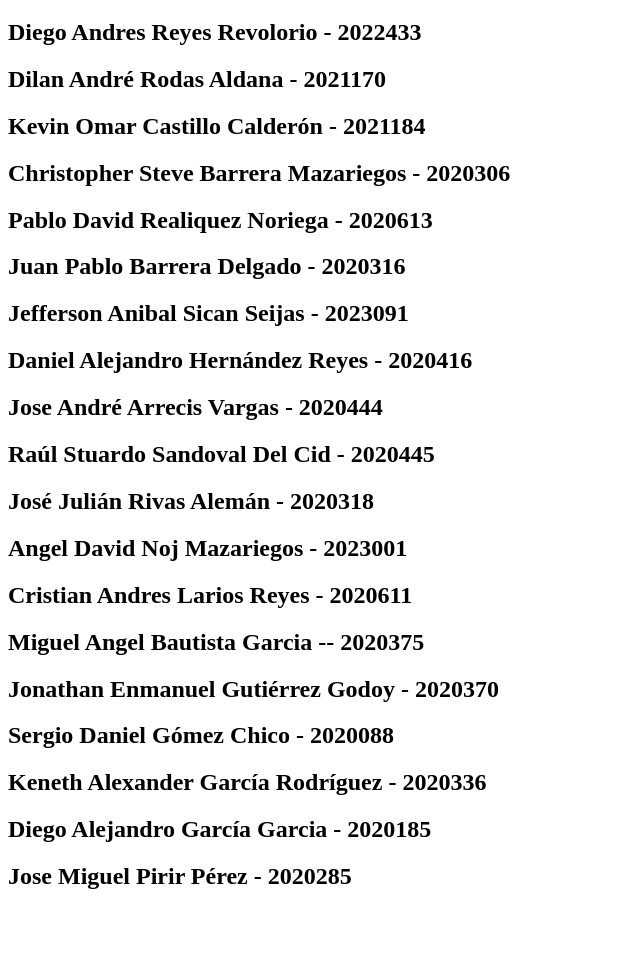
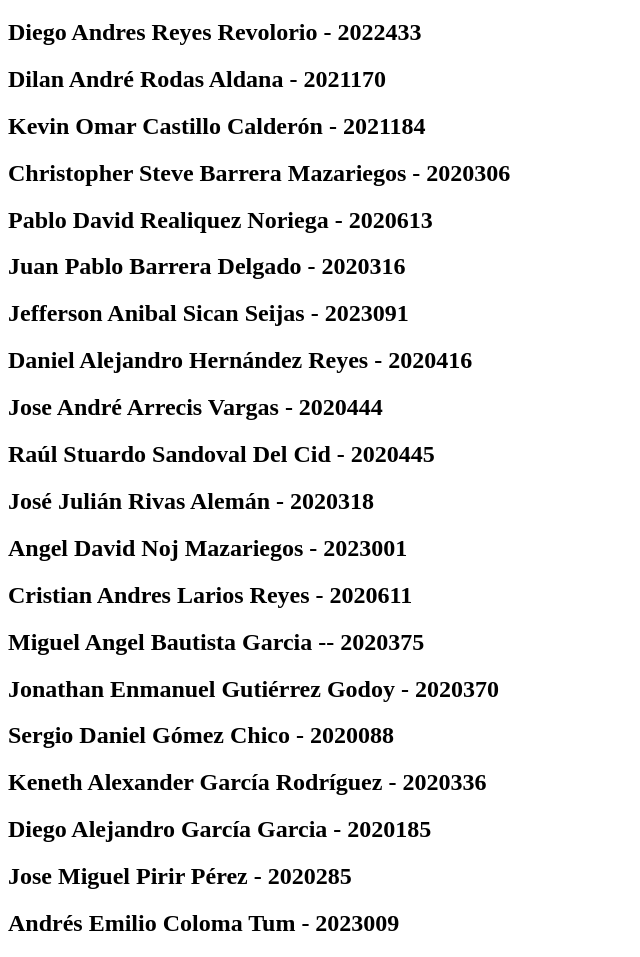
Before and after one commit to parmas24/IN5AMEjercicio, a plain HTML site: page index.html in a window 1280 px wide. Shown: the part 61-1018 px from the top of the page, without its empty margins (0-640 px from the left). Before the commit the page ends 971 px from the top, so only its background shows below. Drawn offline with Linux system fonts and the light colour scheme.

Commit message:
Se agrega nombre Andrés Emilio Coloma Tum y carné

```diff
--- a/index.html
+++ b/index.html
@@ -26,5 +26,6 @@
     <h2>Keneth Alexander García Rodríguez - 2020336 </h2>
     <h2>Diego Alejandro García Garcia - 2020185</h2>
     <h2>Jose Miguel Pirir Pérez - 2020285</h2>
+    <h2>Andrés Emilio Coloma Tum - 2023009</h2>
 </body>
 </html>
```
